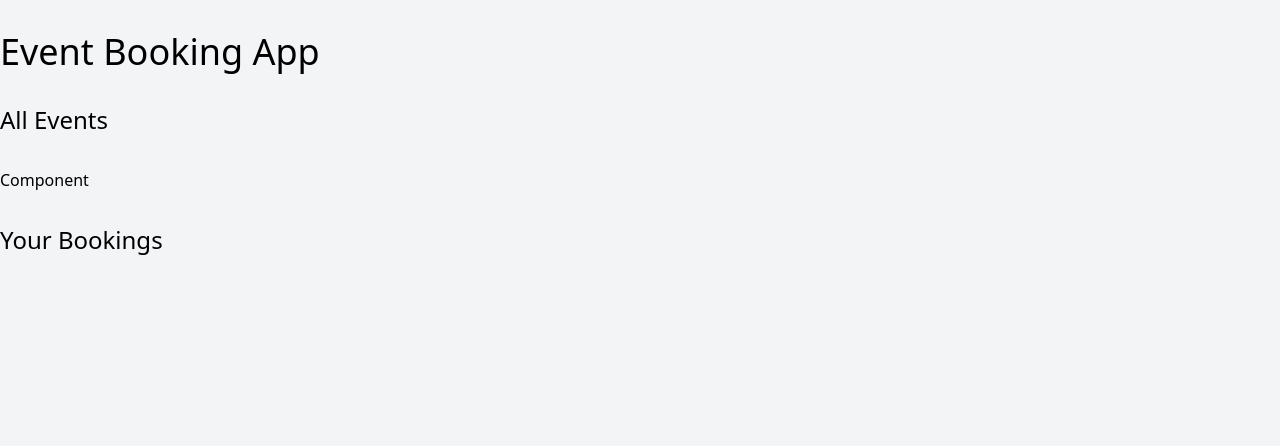
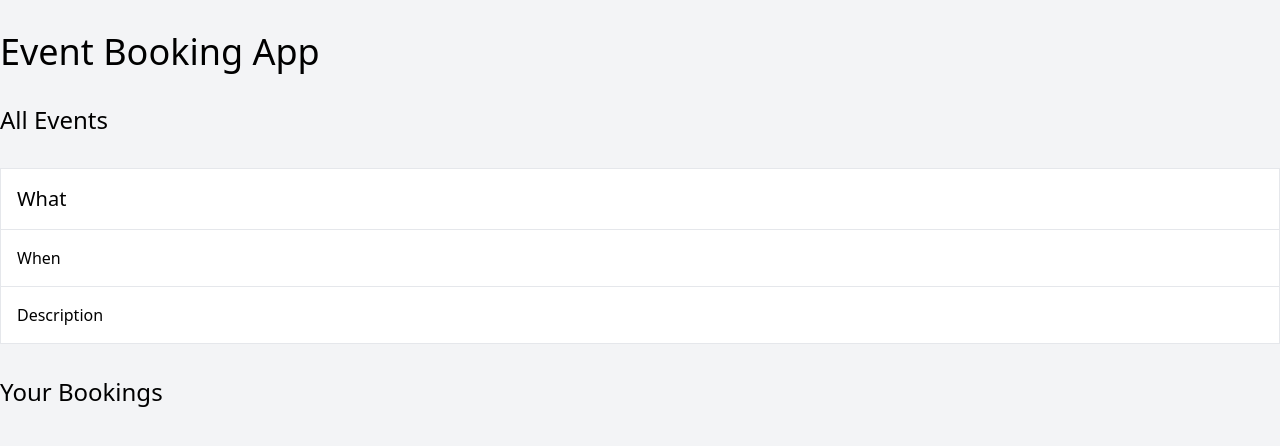
Before and after one commit to richiea1y/event-booking, a Vue app: page / in a window 1280 px wide. Shown: the top 446 px of the page. Built offline with nearby package versions, Linux system fonts and the light colour scheme.

Commit message:
feat(event-card): add html structure for event-card component

```diff
--- a/src/components/EventCard.vue
+++ b/src/components/EventCard.vue
@@ -1,3 +1,7 @@
 <template>
-  <div>Component</div>
+  <div class="border border-gray-200 bg-white">
+    <h3 class="p-4 font-medium text-xl border-b border-gray-200">What</h3>
+    <p class="p-4 border-b border-gray-200">When</p>
+    <p class="p-4">Description</p>
+  </div>
 </template>
```
